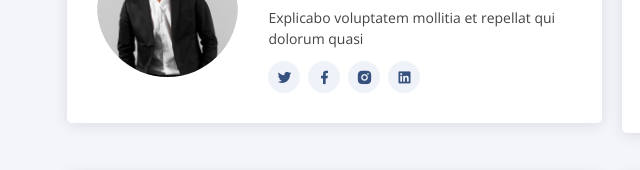
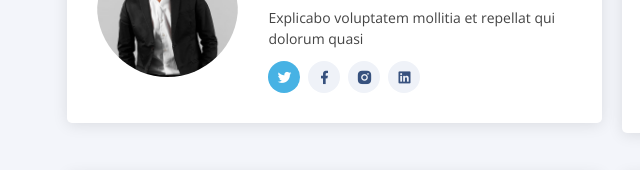
Before and after one commit to Pirogramming-20/Piro20_Arsha_01, a plain HTML site: page index.html in a window 1280 px wide. In both pictures the pointer is over the link 284 px from the left and 5365 px from the top of the page. Shown: the part 5279-5449 px from the top of the page, 0-640 px from the left. Drawn offline with nearby package versions, Linux system fonts and the light colour scheme.

Commit message:
fix: header name change

```diff
--- a/index.html
+++ b/index.html
@@ -3,7 +3,7 @@
 <head>
     <meta charset="UTF-8">
     <meta name="viewport" content="width=device-width, initial-scale=1.0">
-    <title>Document</title>
+    <title>Arsha Bootstrap Template Demo</title>
     <link rel="stylesheet" href="./style/reset.css">
     <link rel="stylesheet" href="./style/var.css">
     <link rel="stylesheet" href="./style/header.css">
--- a/style/team.css
+++ b/style/team.css
@@ -103,3 +103,7 @@
 .member:hover{
     transform: translateY(-10px);
 }
+.member .social-media a:hover {
+    background-color: #47b2e4;
+    color: white;
+}
```
